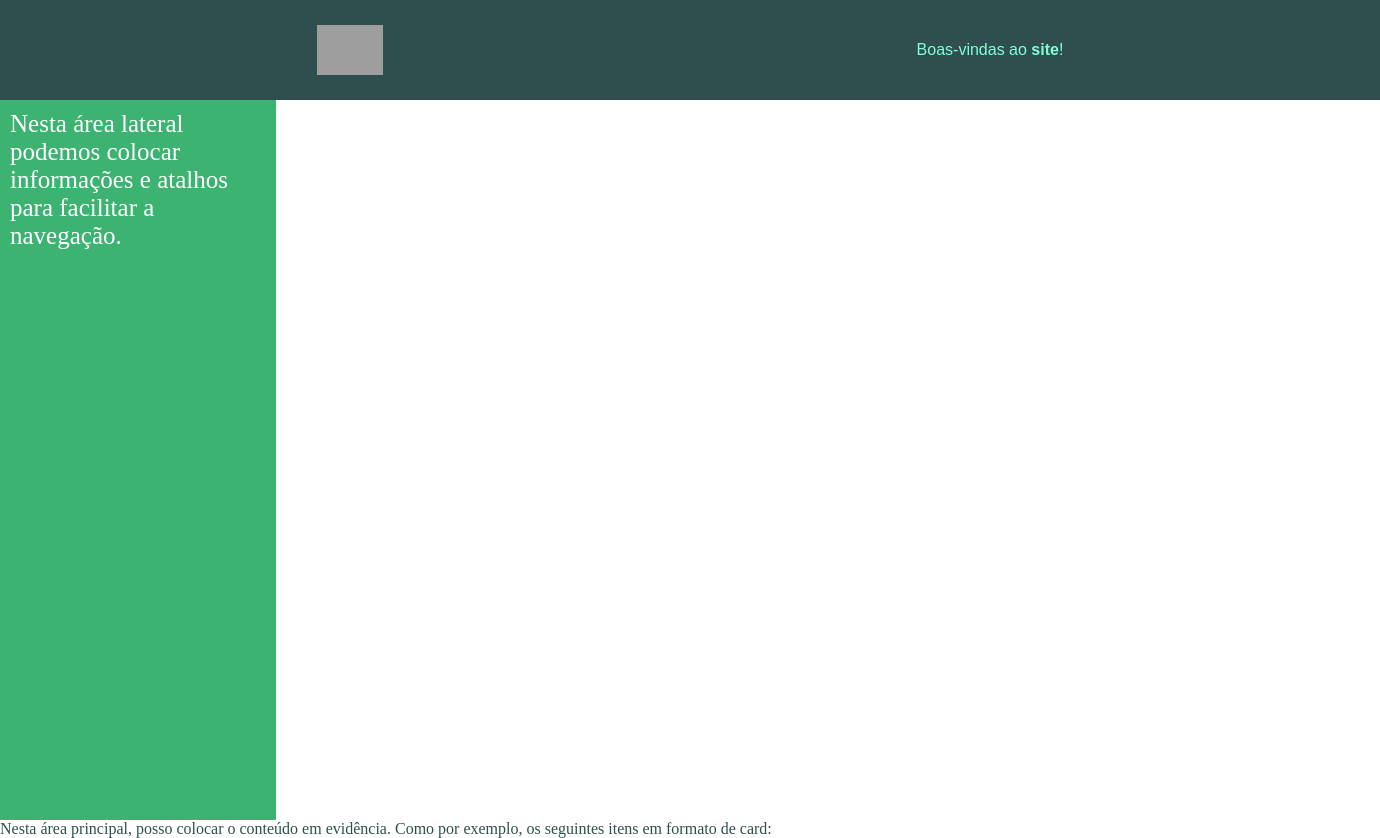
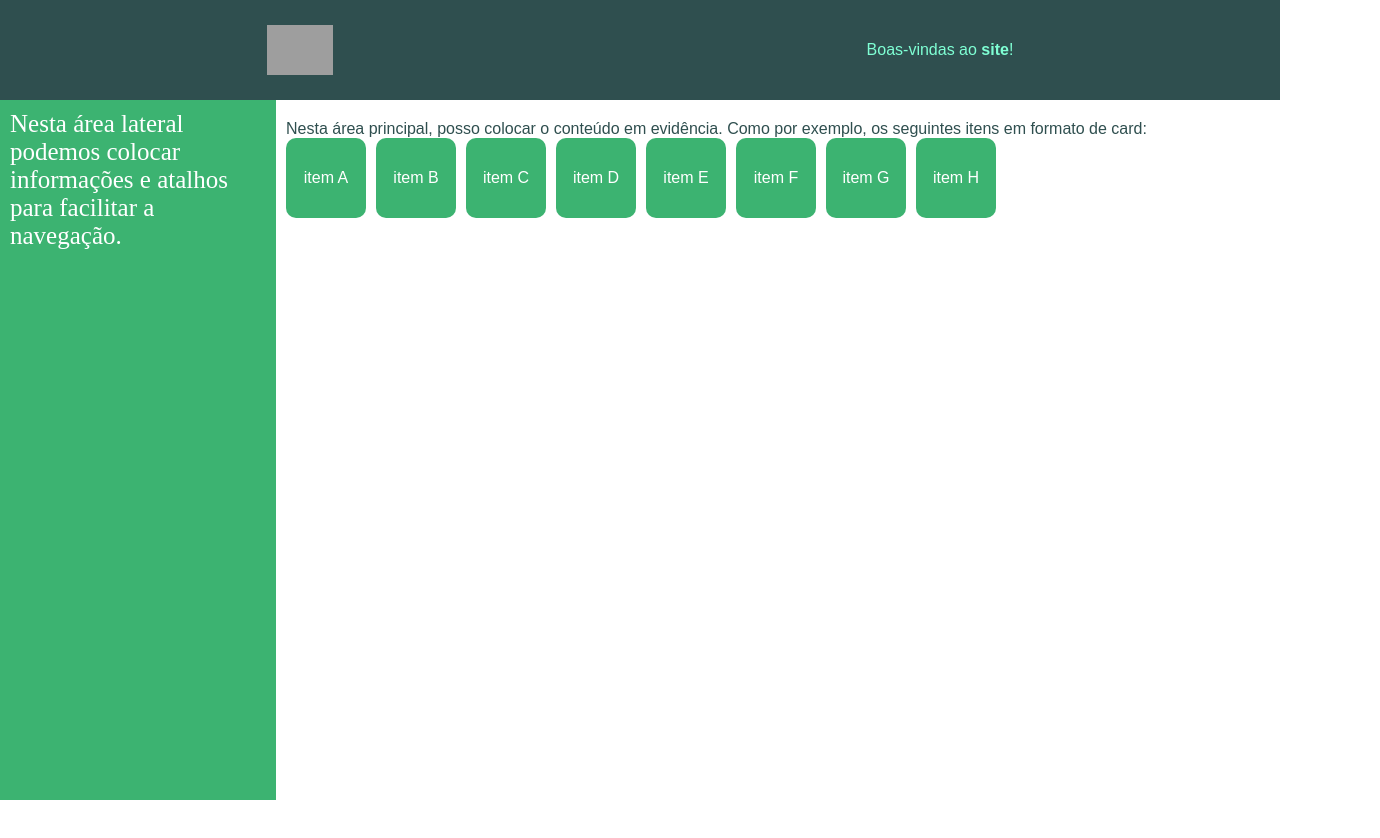
Before and after one commit to nickmit21/nickmit21.github.io, a plain HTML site: page tarefa4.0.html in a window 1280 px wide. Shown: the whole page, 1380 px wide, since content can reach past the window. After the commit the page ends 800 px from the top, so only its background shows below. Drawn offline with Linux system fonts and the light colour scheme; grey boxes are pictures that could not be loaded.

Commit message:
Add files via upload

```diff
--- a/tarefa4.0.css
+++ b/tarefa4.0.css
@@ -10,21 +10,54 @@ body{
     display: flex;
     color: aquamarine;
     font-family:Arial, Helvetica, sans-serif;
-    padding: 0 50px;
 }
 
-.suruba{
+.flex{
+display: flex;
+height:calc(100vh - 100px) ;
+}
+
+.lateral{
+    color: darkslategrey;
+    padding: 20px 10px  ;
+    font-family:Arial, Helvetica, sans-serif;
+}
+
+.principal{
     background-color:mediumseagreen ;
     margin: 0;
     width: 20%;
-    height:calc(100vh - 100px) ;
+
     display: flex;
     justify-content: center;
     align-items:self-start ;
     font-size:25px ;
     color: white;
-    padding: 10px 10px 10px 10px;
+    padding: 10px 10px;
 }
-.flex{
-    color: darkslategrey;
+.classes{
+    font-family:Arial, Helvetica, sans-serif;
+    display: flex;
+    justify-content: left;
+    gap: 10px;
+    flex-wrap: wrap;
+
 }
+
+.classes div{
+
+    background-color:mediumseagreen;
+    width: 80px;
+    height: 80px;
+    justify-content: center;
+    align-items: center;
+    display: flex;
+    border-radius: 10px;
+    color: white;
+}
+
+.classes div:hover{
+    background-color: darkslategrey;
+    color: white;
+    text-decoration: underline;
+}
--- a/tarefa4.0.html
+++ b/tarefa4.0.html
@@ -4,17 +4,29 @@
     <meta charset="UTF-8">
     <meta http-equiv="X-UA-Compatible" content="IE=edge">
     <meta name="viewport" content="width=device-width, initial-scale=1.0">
+    <link rel="icon" href="https://i.imgur.com/mdCzICb.png">
     <link rel="stylesheet" href="tarefa4.0.css">
-    <title>Document</title>
+    <title>Tarefa 2</title>
 </head>
 <body>
     <div class="menu"> <img src="https://i.imgur.com/3ai5QaQ.png" alt="imagem da empresa" height="50px">
       <label>Boas-vindas ao <b>site</b>!</label>
     </div>
-
-<div class="suruba">
-    Nesta área lateral podemos colocar informações e atalhos para facilitar a navegação.
-</div>
-<div class="flex"> Nesta área principal, posso colocar o conteúdo em evidência. Como por exemplo, os seguintes itens em formato de card:</div>
+    <div class="flex">
+        <div class="principal">Nesta área lateral podemos colocar informações e atalhos para facilitar a navegação.</div>
+        <div class="lateral">
+            <div>Nesta área principal, posso colocar o conteúdo em evidência. Como por exemplo, os seguintes itens em formato de card: </div>
+            <div class="classes">
+                <div>item A</div>
+                <div>item B</div>
+                <div>item C</div>
+                <div>item D</div>
+                <div>item E</div>
+                <div>item F</div>
+                <div>item G</div>
+                <div>item H</div>
+            </div>
+        </div>
+    </div>
 </body>
 </html>
```
